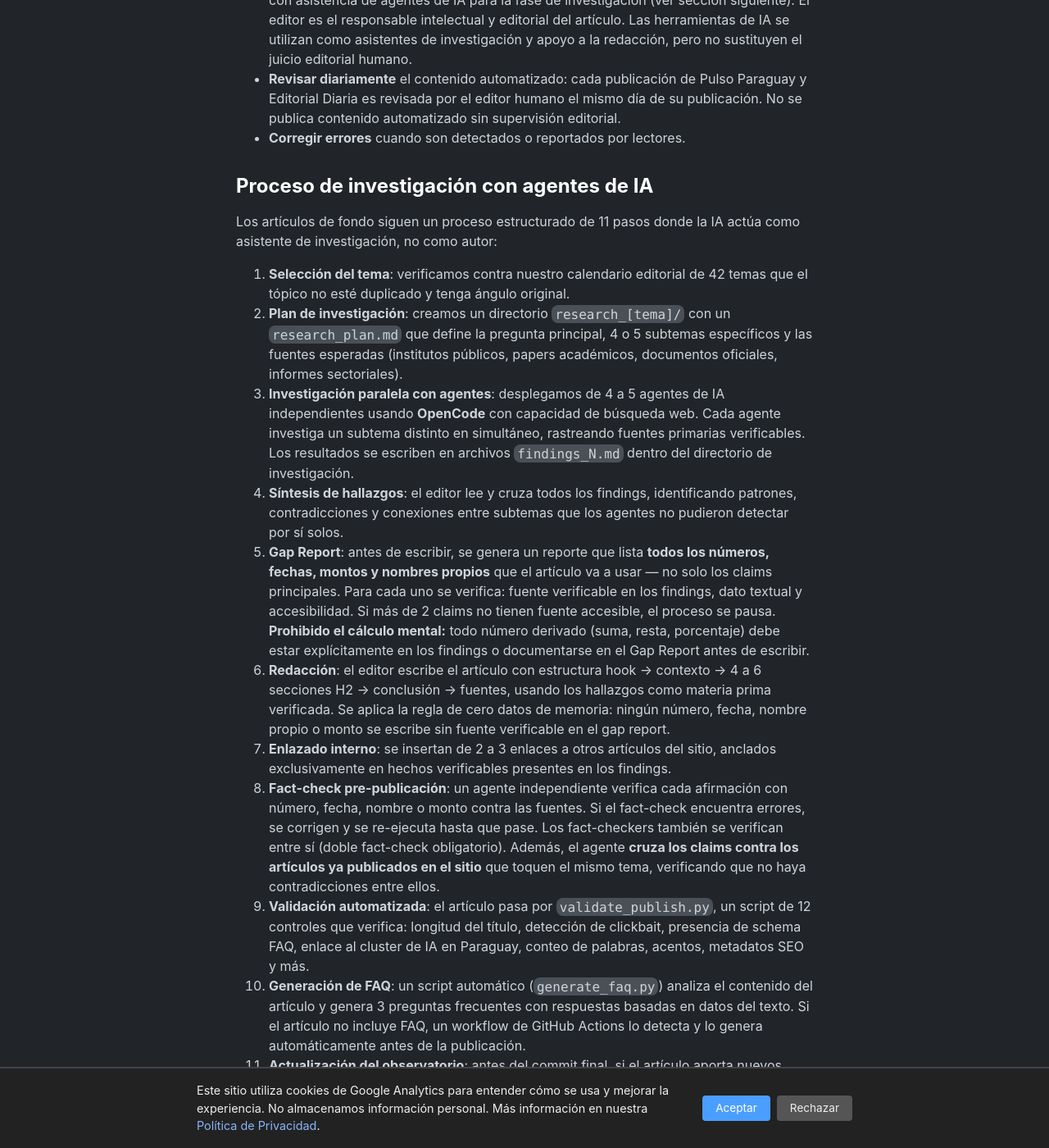
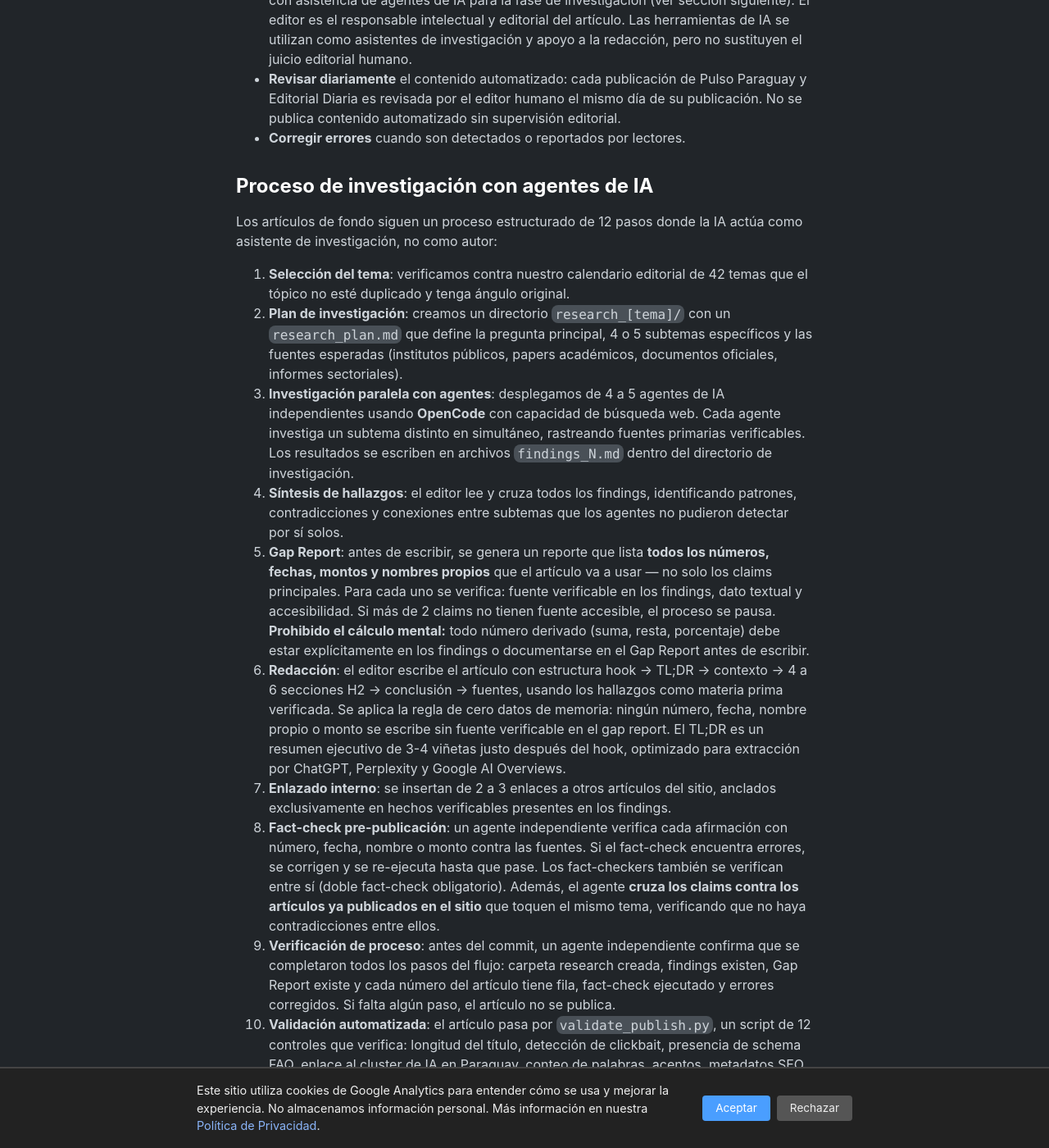
Before and after one commit to miravosqueinteresante/muchotexto.net, a Jekyll site: the page built from como-trabajamos.markdown, in a window 1280 px wide and 1400 px high, scrolled down 1471 px. Shown: the whole window at 82% size. Built offline with Jekyll 4.4.1, drawn with Linux system fonts in a browser that asks for light colours; some of the changed text lies outside the part shown.

Commit message:
Actualizar /como-trabajamos/: TL;DR en formato, verificacion de proceso pre-commit, actualizar estrategia, 11->12 pasos

```diff
--- a/como-trabajamos.markdown
+++ b/como-trabajamos.markdown
@@ -38,19 +38,20 @@ El editor humano —César Sánchez— tiene a su cargo:
 
 ## Proceso de investigación con agentes de IA
 
-Los artículos de fondo siguen un proceso estructurado de 11 pasos donde la IA actúa como asistente de investigación, no como autor:
+Los artículos de fondo siguen un proceso estructurado de 12 pasos donde la IA actúa como asistente de investigación, no como autor:
 
 1. **Selección del tema**: verificamos contra nuestro calendario editorial de 42 temas que el tópico no esté duplicado y tenga ángulo original.
 2. **Plan de investigación**: creamos un directorio `research_[tema]/` con un `research_plan.md` que define la pregunta principal, 4 o 5 subtemas específicos y las fuentes esperadas (institutos públicos, papers académicos, documentos oficiales, informes sectoriales).
 3. **Investigación paralela con agentes**: desplegamos de 4 a 5 agentes de IA independientes usando **OpenCode** con capacidad de búsqueda web. Cada agente investiga un subtema distinto en simultáneo, rastreando fuentes primarias verificables. Los resultados se escriben en archivos `findings_N.md` dentro del directorio de investigación.
 4. **Síntesis de hallazgos**: el editor lee y cruza todos los findings, identificando patrones, contradicciones y conexiones entre subtemas que los agentes no pudieron detectar por sí solos.
 5. **Gap Report**: antes de escribir, se genera un reporte que lista **todos los números, fechas, montos y nombres propios** que el artículo va a usar — no solo los claims principales. Para cada uno se verifica: fuente verificable en los findings, dato textual y accesibilidad. Si más de 2 claims no tienen fuente accesible, el proceso se pausa. **Prohibido el cálculo mental:** todo número derivado (suma, resta, porcentaje) debe estar explícitamente en los findings o documentarse en el Gap Report antes de escribir.
-6. **Redacción**: el editor escribe el artículo con estructura hook → contexto → 4 a 6 secciones H2 → conclusión → fuentes, usando los hallazgos como materia prima verificada. Se aplica la regla de cero datos de memoria: ningún número, fecha, nombre propio o monto se escribe sin fuente verificable en el gap report.
+6. **Redacción**: el editor escribe el artículo con estructura hook → TL;DR → contexto → 4 a 6 secciones H2 → conclusión → fuentes, usando los hallazgos como materia prima verificada. Se aplica la regla de cero datos de memoria: ningún número, fecha, nombre propio o monto se escribe sin fuente verificable en el gap report. El TL;DR es un resumen ejecutivo de 3-4 viñetas justo después del hook, optimizado para extracción por ChatGPT, Perplexity y Google AI Overviews.
 7. **Enlazado interno**: se insertan de 2 a 3 enlaces a otros artículos del sitio, anclados exclusivamente en hechos verificables presentes en los findings.
 8. **Fact-check pre-publicación**: un agente independiente verifica cada afirmación con número, fecha, nombre o monto contra las fuentes. Si el fact-check encuentra errores, se corrigen y se re-ejecuta hasta que pase. Los fact-checkers también se verifican entre sí (doble fact-check obligatorio). Además, el agente **cruza los claims contra los artículos ya publicados en el sitio** que toquen el mismo tema, verificando que no haya contradicciones entre ellos.
-9. **Validación automatizada**: el artículo pasa por `validate_publish.py`, un script de 12 controles que verifica: longitud del título, detección de clickbait, presencia de schema FAQ, enlace al cluster de IA en Paraguay, conteo de palabras, acentos, metadatos SEO y más.
-10. **Generación de FAQ**: un script automático (`generate_faq.py`) analiza el contenido del artículo y genera 3 preguntas frecuentes con respuestas basadas en datos del texto. Si el artículo no incluye FAQ, un workflow de GitHub Actions lo detecta y lo genera automáticamente antes de la publicación.
-11. **Actualización del observatorio**: antes del commit final, si el artículo aporta nuevos hitos, entidades, casos o términos, actualizar las páginas del observatorio que correspondan:
+9. **Verificación de proceso**: antes del commit, un agente independiente confirma que se completaron todos los pasos del flujo: carpeta research creada, findings existen, Gap Report existe y cada número del artículo tiene fila, fact-check ejecutado y errores corregidos. Si falta algún paso, el artículo no se publica.
+10. **Validación automatizada**: el artículo pasa por `validate_publish.py`, un script de 12 controles que verifica: longitud del título, detección de clickbait, presencia de schema FAQ, enlace al cluster de IA en Paraguay, conteo de palabras, acentos, metadatos SEO y más.
+11. **Generación de FAQ**: un script automático (`generate_faq.py`) analiza el contenido del artículo y genera 3 preguntas frecuentes con respuestas basadas en datos del texto. Si el artículo no incluye FAQ, un workflow de GitHub Actions lo detecta y lo genera automáticamente antes de la publicación.
+12. **Actualización del observatorio y la estrategia**: antes del commit final, si el artículo aporta nuevos hitos, entidades, casos o términos, actualizar las páginas del observatorio que correspondan:
     - **`/cronologia/`**: agregar hitos nuevos (eventos, fechas, proyectos) mencionados en el artículo.
     - **`/regulacion/`**: agregar leyes, decretos o normas nuevas si el artículo cubre legislación.
     - **`/directorio/`**: agregar startups, comunidades, instituciones o personas clave si el artículo descubre nuevas entidades del ecosistema.
@@ -58,6 +59,7 @@ Los artículos de fondo siguen un proceso estructurado de 11 pasos donde la IA a
     - **`/glosario/`**: agregar términos nuevos específicos del cluster de IA en Paraguay con enlace al artículo.
     - **`/ia-en-paraguay/`**: agregar el artículo a su pilar correspondiente y moverlo de "Próximamente" si estaba listado.
     - **`llms.txt`**: agregar el artículo al pilar correspondiente.
+    - **Documento de estrategia**: marcar el artículo como ✅ en §3.2, actualizar conteo de publicados/pendientes, mover de pendiente a completado en §15, agregar al progreso en §17.
     Cada página actualizada incrementa su `last_modified_at`. No todas las páginas se actualizan en cada artículo — solo las que tengan contenido nuevo que aportar.
 
 Además, aplicamos una **auditoría programada**: cada 5 artículos nuevos, re-auditamos los artículos más antiguos no auditados contra sus fuentes originales. Mantenemos un **registro de verificación** con la fecha del último chequeo de cada artículo — los números se actualizan con cada auditoría. Cada artículo nuevo se audita antes de publicarse; ningún artículo sale sin pasar por fact-check. Este proceso detectó y corrigió más de 40 errores en las auditorías de julio de 2026.
```
